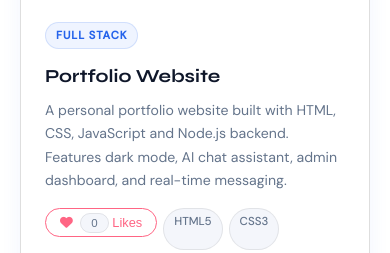
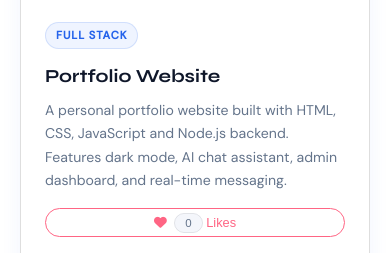
Before and after one commit to BEKARTIKRAWAT/KARTIKRAWAT, a website: page frontend/projects.html in a window 390 px wide. Shown: the part 497-750 px from the top of the page. Drawn offline with Linux system fonts and the light colour scheme; no server answers.

Commit message:
fix like button mobile

```diff
--- a/frontend/css/style.css
+++ b/frontend/css/style.css
@@ -725,3 +725,17 @@ body.dark .footer {
 .like-btn i {
   margin-right: 4px;
 }
+
+/* Like Button Mobile Fix */
+@media (max-width: 768px) {
+  .like-btn {
+    width: 100%;
+    text-align: center;
+    margin-bottom: 0.5rem;
+  }
+
+  .project-likes {
+    width: 100%;
+    margin-bottom: 0.8rem;
+  }
+}
```
